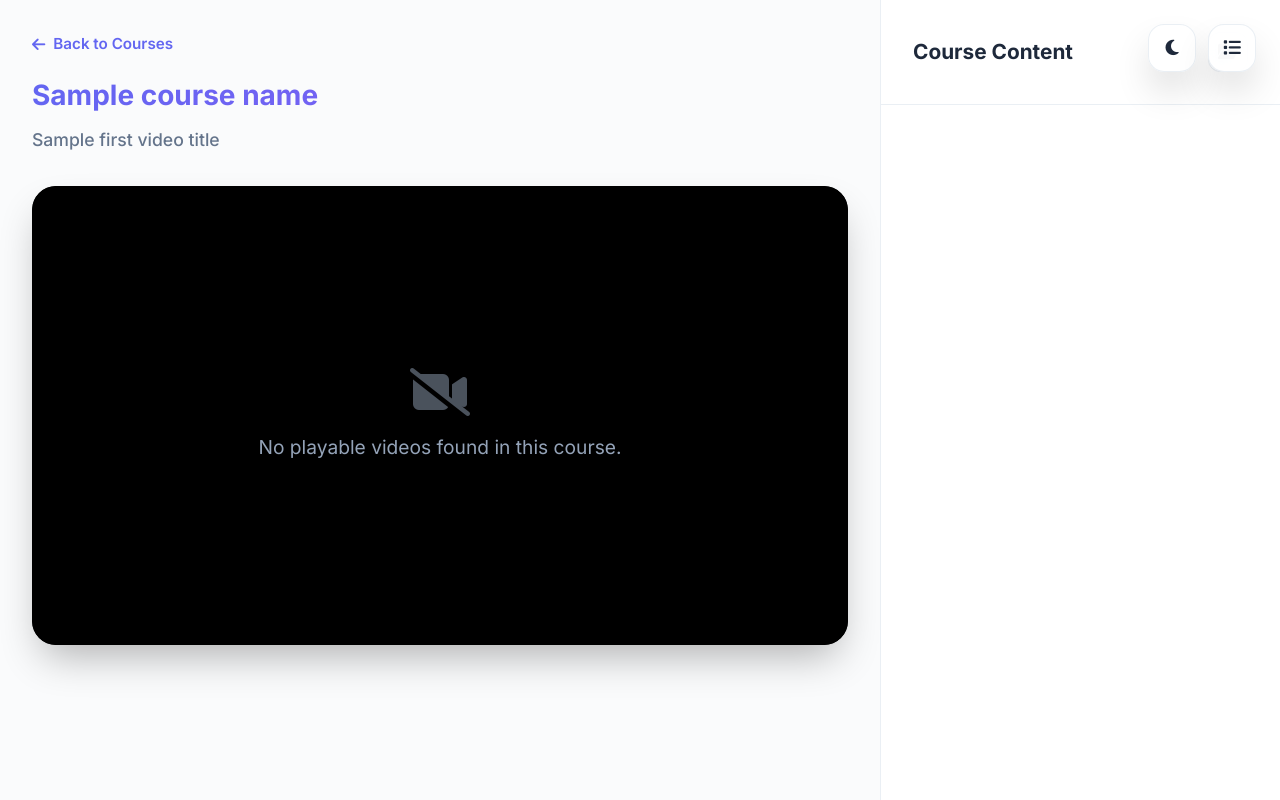
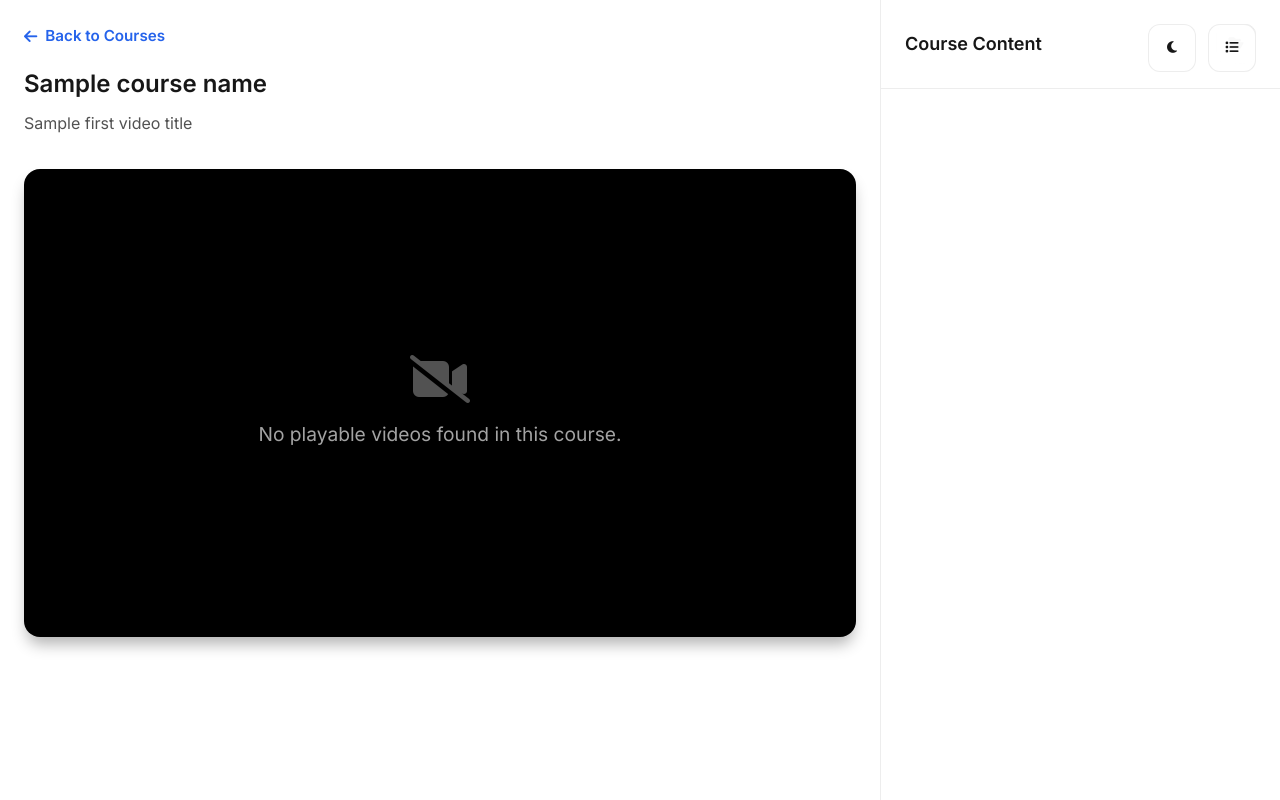
Before and after one commit to Official-Saurabh/LMS-system, a Flask app: template app/templates/player.html in a window 1280 px wide. Run offline with Flask 3, Linux system fonts and the light colour scheme; the template is opened without the code that fills it: most values are stand-ins (such as "Sample title", 1, 10 or a date in 2020); some libraries are stand-ins or nearby versions.

Commit message:
copilot changes

```diff
--- a/app/templates/player.html
+++ b/app/templates/player.html
@@ -10,26 +10,24 @@
   <link href="https://cdnjs.cloudflare.com/ajax/libs/font-awesome/6.4.0/css/all.min.css" rel="stylesheet">
   <style>
     :root {
-      --primary: #6366f1;
-      --primary-dark: #4f46e5;
-      --primary-light: #818cf8;
-      --secondary: #8b5cf6;
-      --success: #10b981;
-      --warning: #f59e0b;
-      --error: #ef4444;
-      --bg-light: #fafbfc;
-      --bg-dark: #0a0f1c;
+      --primary: #2563eb;
+      --primary-dark: #1d4ed8;
+      --primary-light: #3b82f6;
+      --success: #059669;
+      --warning: #d97706;
+      --error: #dc2626;
+      --bg-light: #ffffff;
+      --bg-dark: #0f0f23;
       --sidebar-light: rgba(255, 255, 255, 0.95);
       --sidebar-dark: rgba(15, 23, 42, 0.95);
-      --text-light: #1e293b;
-      --text-dark: #f1f5f9;
-      --text-muted-light: #64748b;
-      --text-muted-dark: #94a3b8;
-      --border-light: rgba(226, 232, 240, 0.7);
-      --border-dark: rgba(51, 65, 85, 0.7);
-      --shadow-dark: 0 20px 40px -10px rgba(0, 0, 0, 0.3);
-      --shadow-hover: 0 25px 50px -12px rgba(0, 0, 0, 0.15);
-      --gradient-primary: linear-gradient(135deg, #6366f1 0%, #8b5cf6 100%);
+      --text-light: #171717;
+      --text-dark: #ffffff;
+      --text-muted-light: #525252;
+      --text-muted-dark: #a3a3a3;
+      --border-light: rgba(229, 229, 229, 0.7);
+      --border-dark: rgba(38, 38, 38, 0.7);
+      --shadow-dark: 0 10px 15px -3px rgba(0, 0, 0, 0.3);
+      --shadow-hover: 0 10px 15px -3px rgba(0, 0, 0, 0.15);
     }
 
     * { margin: 0; padding: 0; box-sizing: border-box; }
@@ -59,7 +57,7 @@
       display: flex;
       flex-direction: column;
       overflow-y: auto;
-      padding: 2rem;
+      padding: 1.5rem;
     }
 
     .player-header {
@@ -67,19 +65,20 @@
     }
 
     .player-header .course-title {
-      font-size: 1.75rem;
-      font-weight: 700;
+      font-size: 1.5rem;
+      font-weight: 600;
       margin-bottom: 0.5rem;
-      background: var(--gradient-primary);
-      -webkit-background-clip: text;
-      -webkit-text-fill-color: transparent;
-      background-clip: text;
+      color: var(--text-light);
+    }
+
+    .dark .player-header .course-title {
+      color: var(--text-dark);
     }
 
     .player-header .video-title {
-      font-size: 1.1rem;
+      font-size: 1rem;
       color: var(--text-muted-light);
-      font-weight: 500;
+      font-weight: 400;
     }
 
     .dark .player-header .video-title {
@@ -105,7 +104,7 @@
     .video-container {
       position: relative;
       width: 100%;
-      border-radius: 24px;
+      border-radius: 16px;
       overflow: hidden;
       box-shadow: var(--shadow-dark);
       background: #000;
@@ -115,7 +114,7 @@
     .video-js {
       width: 100% !important;
       height: 100% !important;
-      border-radius: 24px;
+      border-radius: 16px;
     }
 
     .vjs-seek-button {
@@ -143,7 +142,7 @@
     }
 
     .sidebar-header {
-      padding: 2rem;
+      padding: 1.5rem;
       border-bottom: 1px solid var(--border-light);
       display: flex;
       justify-content: space-between;
@@ -156,26 +155,22 @@
     }
 
     .sidebar-title {
-      font-size: 1.3rem;
-      font-weight: 700;
+      font-size: 1.125rem;
+      font-weight: 600;
     }
 
     .control-btn {
       width: 40px;
       height: 40px;
       border: 1px solid var(--border-light);
-      border-radius: 12px;
+      border-radius: 10px;
       background: transparent;
       cursor: pointer;
       display: flex;
       align-items: center;
       justify-content: center;
       transition: all 0.2s ease;
-      font-size: 1.1rem;
-      color: inherit;
-    }
-
-    .dark .control-btn {
+    }    .dark .control-btn {
       border-color: var(--border-dark);
     }
 
@@ -297,7 +292,7 @@
     .action-btn {
       width: 48px;
       height: 48px;
-      border-radius: 16px;
+      border-radius: 12px;
       background: var(--sidebar-light);
       backdrop-filter: blur(20px);
       border: 1px solid var(--border-light);
@@ -305,23 +300,9 @@
       align-items: center;
       justify-content: center;
       cursor: pointer;
-      transition: all 0.3s cubic-bezier(0.4, 0, 0.2, 1);
-      font-size: 1.1rem;
-      color: inherit;
-      box-shadow: var(--shadow-dark);
-    }
-
-    .dark .action-btn {
-      background: var(--sidebar-dark);
-      border-color: var(--border-dark);
-    }
-
-    .action-btn:hover {
-      transform: scale(1.1);
-      box-shadow: var(--shadow-hover);
-    }
-
-    .progress-bar {
+      transition: all 0.2s ease;
+      color: var(--text-light);
+    }    .progress-bar {
       position: fixed;
       top: 0;
       left: 0;
@@ -555,7 +536,18 @@
       updatePlaylistUI();
 
       if (player) {
-        player.src({ type: 'video/mp4', src: `/video/${fullPath}` });
+        const ext = (fullPath.split('.').pop() || '').toLowerCase();
+        let mime = 'video/mp4';
+        if (ext === 'webm') mime = 'video/webm';
+        else if (ext === 'ogv' || ext === 'ogg') mime = 'video/ogg';
+        else if (ext === 'mkv') mime = 'video/x-matroska';
+        else if (ext === 'mov') mime = 'video/quicktime';
+        else if (ext === 'wmv') mime = 'video/x-ms-wmv';
+        else if (ext === 'flv') mime = 'video/x-flv';
+        else if (ext === 'avi') mime = 'video/x-msvideo';
+
+        const encodedPath = encodeURIComponent(fullPath);
+        player.src({ type: mime, src: `/video/${encodedPath}` });
         player.ready(() => player.play());
       }
     }
--- a/course_paths.txt
+++ b/course_paths.txt
@@ -1 +1,3 @@
 docker = D:\Docker\courses\Udemy - Docker and Kubernetes for beginners  DevOps journey 2025-5
+web scraping = E:\StudyMaterial\web\Jakob Greenfeld – Scraping The Web For Fun and Profi.zip\Jakob Greenfeld – Scraping The Web For Fun and Profit
+api = E:\StudyMaterial\[FreeCoursesOnline.Me] TCM - Practical API Hacking
--- a/progress.json
+++ b/progress.json
@@ -1,15 +1,8 @@
 {
-  "Udemy - Docker and Kubernetes for beginners  DevOps journey 2025-5/1 - Introduction/1 - Course overview.mp4": true,
-  "last:Udemy - Docker and Kubernetes for beginners  DevOps journey 2025-5": "Udemy - Docker and Kubernetes for beginners  DevOps journey 2025-5/2 - Container Introduction/10 - Summary.mp4",
-  "Udemy - Docker and Kubernetes for beginners  DevOps journey 2025-5/2 - Container Introduction/3 - Foundation of containers.mp4": true,
-  "Udemy - Docker and Kubernetes for beginners  DevOps journey 2025-5/2 - Container Introduction/4 - Containers Vs Virtual Machine.mp4": true,
-  "Udemy - Docker and Kubernetes for beginners  DevOps journey 2025-5/2 - Container Introduction/5 - Why developers should use containers.mp4": true,
-  "Udemy - Docker and Kubernetes for beginners  DevOps journey 2025-5/2 - Container Introduction/6 - Install Docker on Linux.mp4": true,
-  "Udemy - Docker and Kubernetes for beginners  DevOps journey 2025-5/2 - Container Introduction/7 - Install Docker on Mac.mp4": true,
-  "Udemy - Docker and Kubernetes for beginners  DevOps journey 2025-5/2 - Container Introduction/8 - Run your first container.mp4": true,
-  "Udemy - Docker and Kubernetes for beginners  DevOps journey 2025-5/2 - Container Introduction/9 - Docker cli commands.mp4": true,
-  "Udemy - Docker and Kubernetes for beginners  DevOps journey 2025-5/2 - Container Introduction/10 - Summary.mp4": true,
-  "docker/1 - Introduction/1 - Course overview.mp4": true,
-  "last:docker": "docker/2 - Container Introduction/3 - Foundation of containers.mp4",
-  "docker/2 - Container Introduction/3 - Foundation of containers.mp4": true
+  "docker/2 - Container Introduction/9 - Docker cli commands.mp4": true,
+  "last:docker": "docker/3 - Docker essentials for beginners/13 - Managing containers Running Stopping Removing.mp4",
+  "docker/2 - Container Introduction/10 - Summary.mp4": true,
+  "docker/3 - Docker essentials for beginners/11 - Key Docker Concepts Images Containers Dockerfiles.mp4": true,
+  "docker/3 - Docker essentials for beginners/12 - Writing a Dockerfile and building a container image.mp4": true,
+  "docker/3 - Docker essentials for beginners/13 - Managing containers Running Stopping Removing.mp4": true
 }
```
Also changed, not shown: app/templates/index.html (+65 -74 lines), 4 other files.
